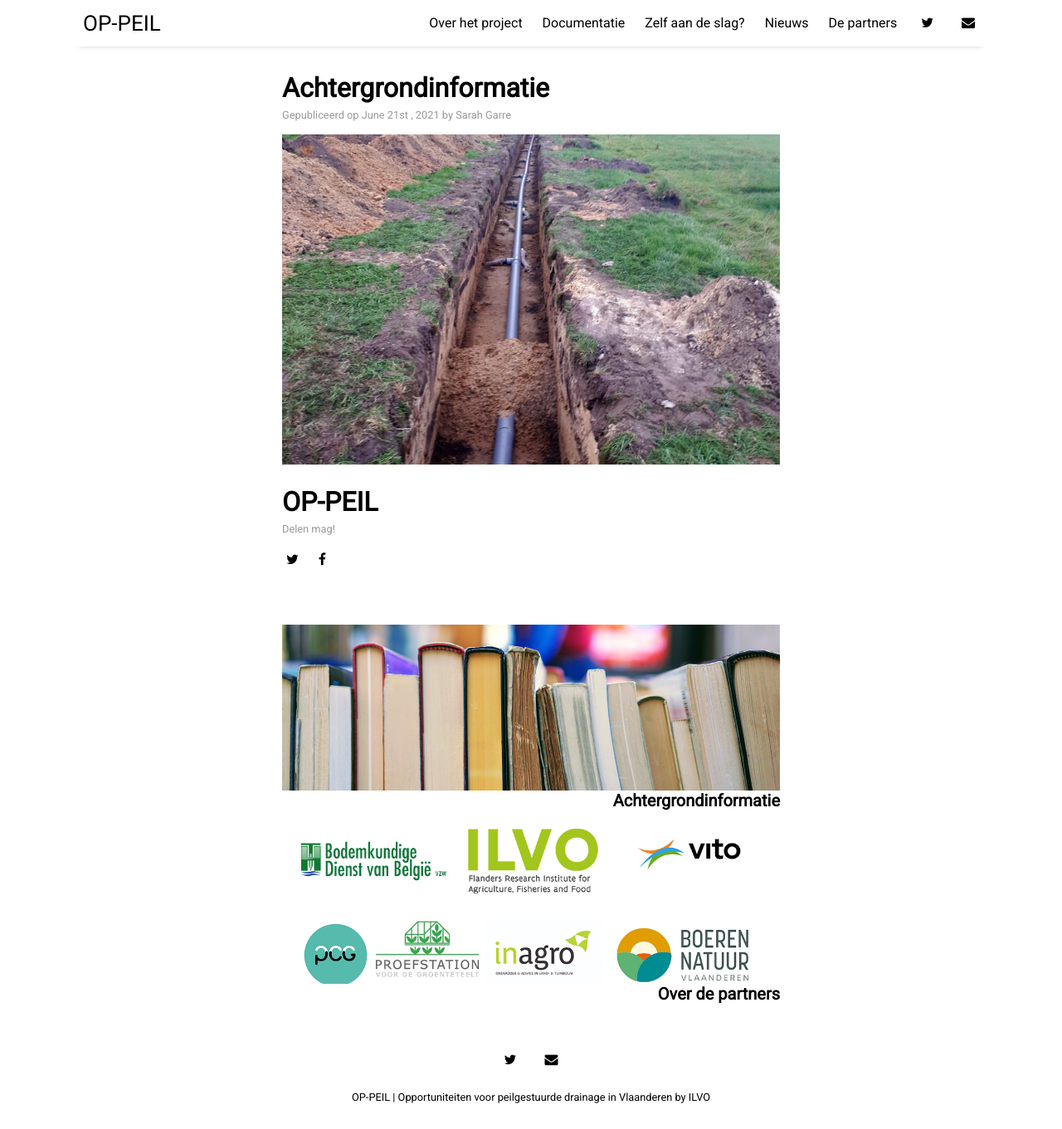
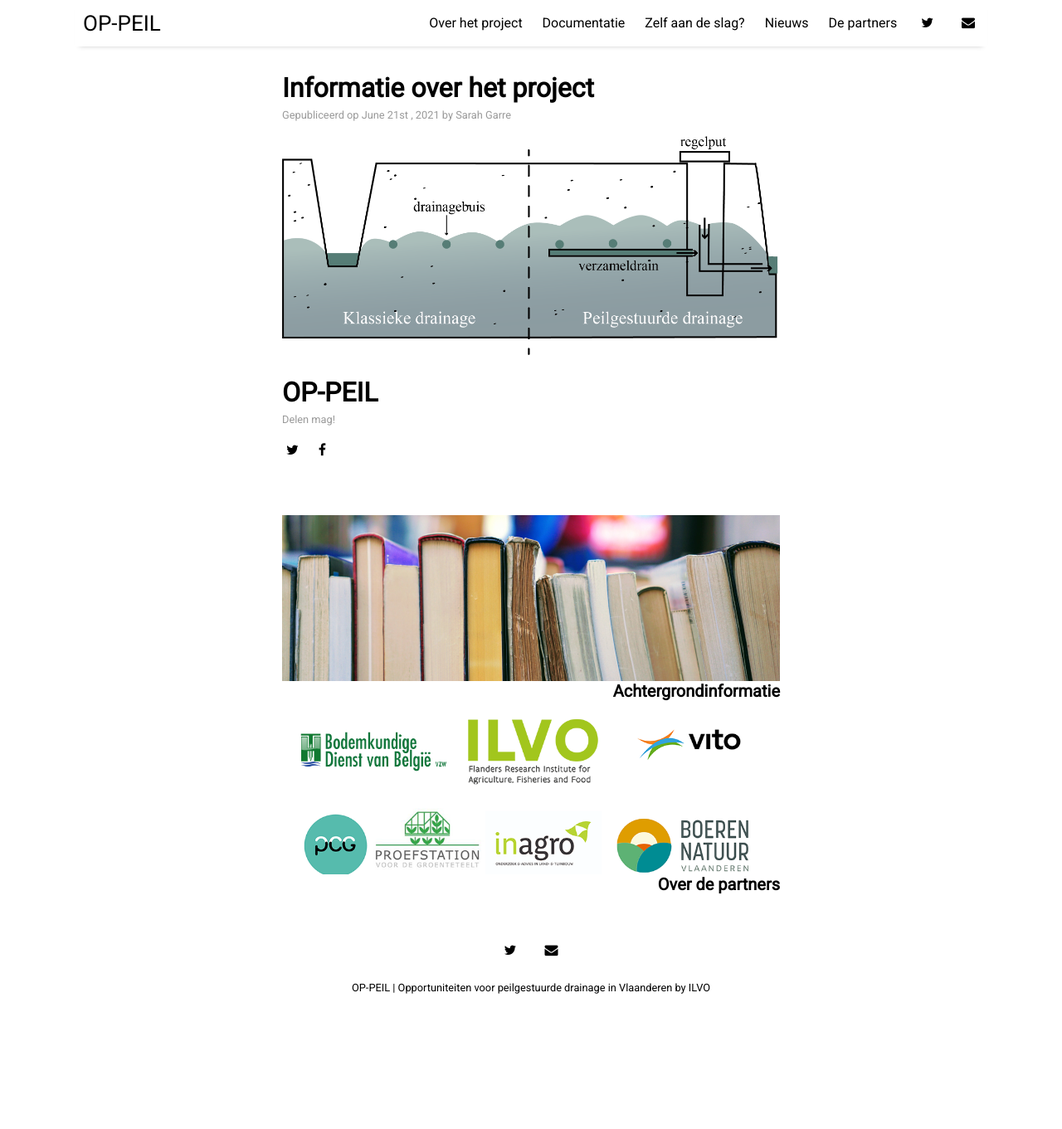
Before and after one commit to sarahgarre/op-peil, a Jekyll site: the page built from _posts/2021-06-21-projectbeschrijving.md, in a window 1280 px wide and 1361 px high. Shown: the whole window at 83% size. Built offline with Jekyll 4.4.1, drawn with Linux system fonts in a browser that asks for light colours; nearby versions of some CDN libraries.

```diff
--- a/_posts/2021-06-21-projectbeschrijving.md
+++ b/_posts/2021-06-21-projectbeschrijving.md
@@ -1,10 +1,10 @@
 ---
 layout: post
-title: "Achtergrondinformatie"
+title: "Informatie over het project"
 author: "Sarah Garre"
 categories: documentation
 tags: [documentation,sample]
-image: trench_buis.jpg
+image: index.png
 ---
 
 # OP-PEIL
```
